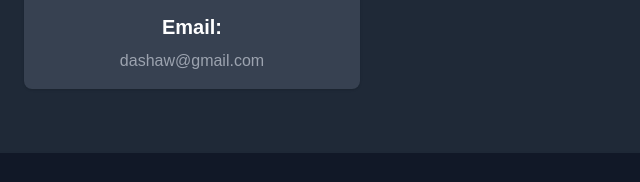
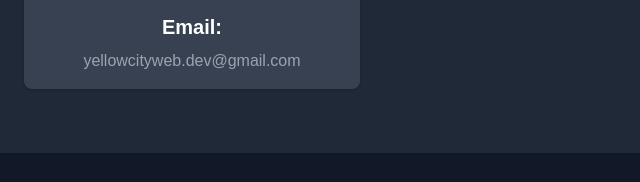
Before and after one commit to AndroidHell/YellowCityWebDesigns, an Astro site: page /contact in a window 1280 px wide. Shown: the part 1039-1221 px from the top of the page, 640-1280 px from the left. Built offline with nearby package versions, Linux system fonts and the light colour scheme; Astro itself is replaced by a stand-in of ours; a web font is replaced by a local one.

Commit message:
fixing contact info

```diff
--- a/src/components/ContactInfo.astro
+++ b/src/components/ContactInfo.astro
@@ -29,7 +29,7 @@
       </div>
       <div
         class="flex cursor-pointer flex-col items-center justify-start rounded-lg bg-gray-100 p-4 shadow dark:bg-gray-700"
-        onclick="copyToClipboard('dashaw@gmail.com')"
+        onclick="copyToClipboard('yellowcityweb.dev@gmail.com')"
         aria-label="click for email"
       >
         <div
@@ -50,7 +50,9 @@
           </svg>
         </div>
         <h3 class="mb-2 text-xl font-bold dark:text-white">Email:</h3>
-        <p class="text-gray-500 dark:text-gray-400">dashaw@gmail.com</p>
+        <p class="text-gray-500 dark:text-gray-400">
+          yellowcityweb.dev@gmail.com
+        </p>
       </div>
 
       <!-- make parent div max xl if using addy card -->
--- a/src/pages/contact.astro
+++ b/src/pages/contact.astro
@@ -4,8 +4,8 @@ import BaseLayout from "../layouts/BaseLayout.astro";
 import Sectionhead from "../components/SectionHead.astro";
 import ContactInfo from "../components/ContactInfo.astro";
 
-const web3FormsAccessKey = import.meta.env.WEB3FORMS_ACCESS_KEY; //dev
-// const web3FormsAccessKey = process.env.WEB3FORMS_ACCESS_KEY; //prod
+// const web3FormsAccessKey = import.meta.env.WEB3FORMS_ACCESS_KEY; //dev
+const web3FormsAccessKey = process.env.WEB3FORMS_ACCESS_KEY; //prod
 ---
 
 <!-- maybe bring the form out to it's own component -->
```
